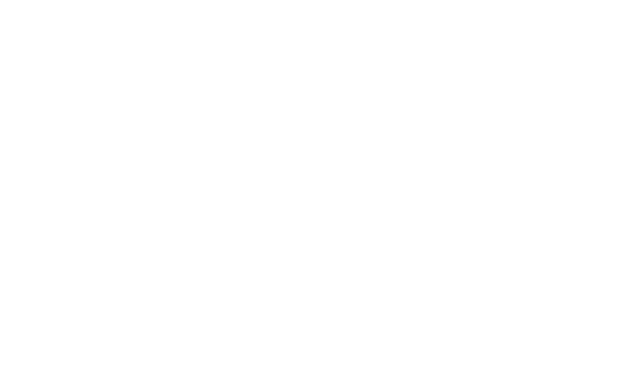
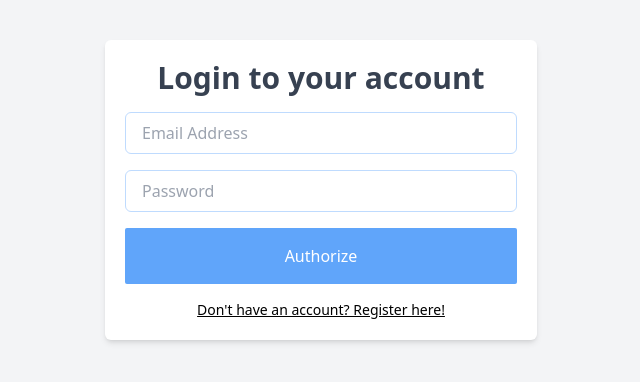
Before and after one commit to AlejandroRodarte/youtube-nuxt3-todo-app, a Nuxt app in the folder todo-nuxt3/: page /auth in a window 1280 px wide. Before the commit this address had no page. Shown: the top 382 px of the page, without its empty margins (319-959 px from the left). Built offline with nearby package versions, Linux system fonts and the light colour scheme.

Commit message:
create auth page and auth form component

```diff
--- /dev/null
+++ b/todo-nuxt3/components/auth/auth-form.vue
@@ -0,0 +1,131 @@
+<template>
+  <!-- Main Auth Form Container -->
+  <div class="mx-auto max-w-lg p-10">
+    <!-- Auth Form -->
+    <form @submit.prevent class="rounded-md bg-white p-5 shadow-md">
+      <!-- Header -->
+      <h1 class="mb-4 text-center text-2xl font-bold text-gray-700 md:text-3xl">
+        Login to your account
+      </h1>
+      <!-- Inputs Container -->
+      <div class="mb-4 flex flex-col items-center space-y-4">
+        <input
+          type="text"
+          :name="inputNames.email"
+          id="email"
+          placeholder="Email Address"
+          size="1"
+          class="w-full rounded-md border border-blue-200 px-4 py-2 focus:border-blue-400 focus:outline-none"
+          @input="onInputChange"
+        />
+        <input
+          type="password"
+          :name="inputNames.password"
+          id="password"
+          placeholder="Password"
+          size="1"
+          class="w-full rounded-md border border-blue-200 px-4 py-2 focus:border-blue-400 focus:outline-none"
+          @input="onInputChange"
+        />
+        <input
+          v-if="canConfirmPasswordInputBeDisplayed"
+          type="password"
+          :name="inputNames.confirmPassword"
+          id="confirm-password"
+          placeholder="Confirm Password"
+          size="1"
+          class="w-full rounded-md border border-blue-200 px-4 py-2 focus:border-blue-400 focus:outline-none"
+          @input="onInputChange"
+        />
+      </div>
+      <!-- Submit Button, Error Text, and Sign-In/Sign-Up Toggle Container -->
+      <div class="flex flex-col items-center space-y-4">
+        <button
+          type="submit"
+          class="transition-color w-full rounded-sm bg-blue-400 py-4 text-white duration-200 hover:bg-cyan-400 disabled:cursor-not-allowed disabled:bg-gray-400"
+          :disabled="loading"
+          @click="onSubmit"
+        >
+          Authorize
+        </button>
+        <a
+          class="transition-color cursor-pointer text-sm underline duration-200 hover:text-gray-600"
+          @click="onToggleClick"
+          >{{ toggleText }}</a
+        >
+        <p class="text-sm text-red-400" v-if="error">{{ error }}</p>
+      </div>
+    </form>
+  </div>
+</template>
+
+<script lang="ts" setup>
+import { AuthForm } from './interfaces/auth-form.interface';
+import { AuthSignModes } from './types/auth-sign-modes.type';
+
+const props = defineProps<{
+  form: AuthForm;
+  loading: boolean;
+  error: string;
+}>();
+
+const emit = defineEmits<{
+  submit: [mode: AuthSignModes];
+  'update:form': [form: AuthForm];
+}>();
+
+// names for the HTML inputs of the auth form
+const inputNames = {
+  email: 'email',
+  password: 'password',
+  confirmPassword: 'confirm-password',
+};
+
+// object that maps HTML input names to the related property key
+// in the "AuthForm" interface
+const inputNameToAuthFormKeyMapper: {
+  [inputName: string]: keyof AuthForm;
+} = {
+  [inputNames.email]: 'email',
+  [inputNames.password]: 'password',
+  [inputNames.confirmPassword]: 'confirmPassword',
+};
+
+// local state 1: current sign mode (sign-in or sign-up)
+const authSignMode = useState<AuthSignModes>('auth-sign-mode', () => 'sign-in');
+
+// computed property 1: flag that decides if the "Confirm Password" input
+// can be rendered or not
+const canConfirmPasswordInputBeDisplayed = computed(
+  () => authSignMode.value === 'sign-up'
+);
+
+// computer property 2: toggle dynamic text
+const toggleText = computed(() =>
+  authSignMode.value === 'sign-in'
+    ? "Don't have an account? Register here!"
+    : 'Already have an account? Login instead!'
+);
+
+// method 1: what to do if toggle link gets clicked?
+const onToggleClick = () => {
+  if (authSignMode.value === 'sign-in') authSignMode.value = 'sign-up';
+  else authSignMode.value = 'sign-in';
+};
+
+// method 2: what to do if an input in the form changes?
+const onInputChange = (e: Event) => {
+  const target = <HTMLInputElement>e.target;
+  const inputName = target.name;
+  const newValue = target.value;
+  emit('update:form', {
+    ...props.form,
+    [inputNameToAuthFormKeyMapper[inputName]]: newValue,
+  });
+};
+
+// method 3: what to do if the "Authorize" button gets pressed
+const onSubmit = () => {
+  emit('submit', authSignMode.value);
+};
+</script>
--- /dev/null
+++ b/todo-nuxt3/components/auth/interfaces/auth-form.interface.ts
@@ -0,0 +1,5 @@
+export interface AuthForm {
+  email: string;
+  password: string;
+  confirmPassword?: string;
+}
--- /dev/null
+++ b/todo-nuxt3/components/auth/types/auth-sign-modes.type.ts
@@ -0,0 +1 @@
+export type AuthSignModes = 'sign-in' | 'sign-up';
--- /dev/null
+++ b/todo-nuxt3/pages/auth/index.vue
@@ -0,0 +1,63 @@
+<template>
+  <div class="min-h-screen w-full bg-gray-100">
+    <section id="auth-form">
+      <auth-form
+        v-model:form="authFormData"
+        :loading="authFormLoading"
+        :error="authFormError"
+        @submit="onAuthFormSubmit"
+      />
+    </section>
+  </div>
+</template>
+
+<script lang="ts">
+import { AuthForm } from '../../components/auth/interfaces/auth-form.interface';
+import { AuthSignModes } from '../../components/auth/types/auth-sign-modes.type';
+
+export default {
+  setup() {
+    // internal state (not exposed to template)
+    let authFormErrorTimeoutId: NodeJS.Timeout | undefined = undefined;
+
+    const initialAuthFormState: AuthForm = {
+      email: '',
+      password: '',
+      confirmPassword: '',
+    };
+
+    // external state (exposed to template)##
+    const authFormData = useState('auth-form-data', () => initialAuthFormState);
+    const authFormLoading = useState('auth-form-loading', () => false);
+    const authFormError = useState('auth-form-error', () => '');
+
+    // method 1: what to do when auth form gets submitted
+    const onAuthFormSubmit = (mode: AuthSignModes) => {
+      console.log('form submitted!');
+      console.log('mode: ', mode);
+      console.log('form data: ', authFormData.value);
+    };
+
+    // watch error string: if set, clear after 3 seconds
+    watch(authFormError, (value) => {
+      if (authFormErrorTimeoutId) {
+        clearTimeout(authFormErrorTimeoutId);
+        authFormErrorTimeoutId = undefined;
+        return;
+      }
+      if (value) {
+        authFormErrorTimeoutId = setTimeout(() => {
+          authFormError.value = '';
+        }, 3000);
+      }
+    });
+
+    return {
+      authFormData,
+      authFormLoading,
+      authFormError,
+      onAuthFormSubmit,
+    };
+  },
+};
+</script>
--- a/todo-nuxt3/pages/index.vue
+++ b/todo-nuxt3/pages/index.vue
@@ -57,7 +57,7 @@
     };
 
     // watch error flag
-    watch(todoFormError, (value: boolean) => {
+    watch(todoFormError, (value) => {
       // if there is an error timeout currently active, clear it
       if (todoFormErrorTimeoutId) {
         clearTimeout(todoFormErrorTimeoutId);
```
